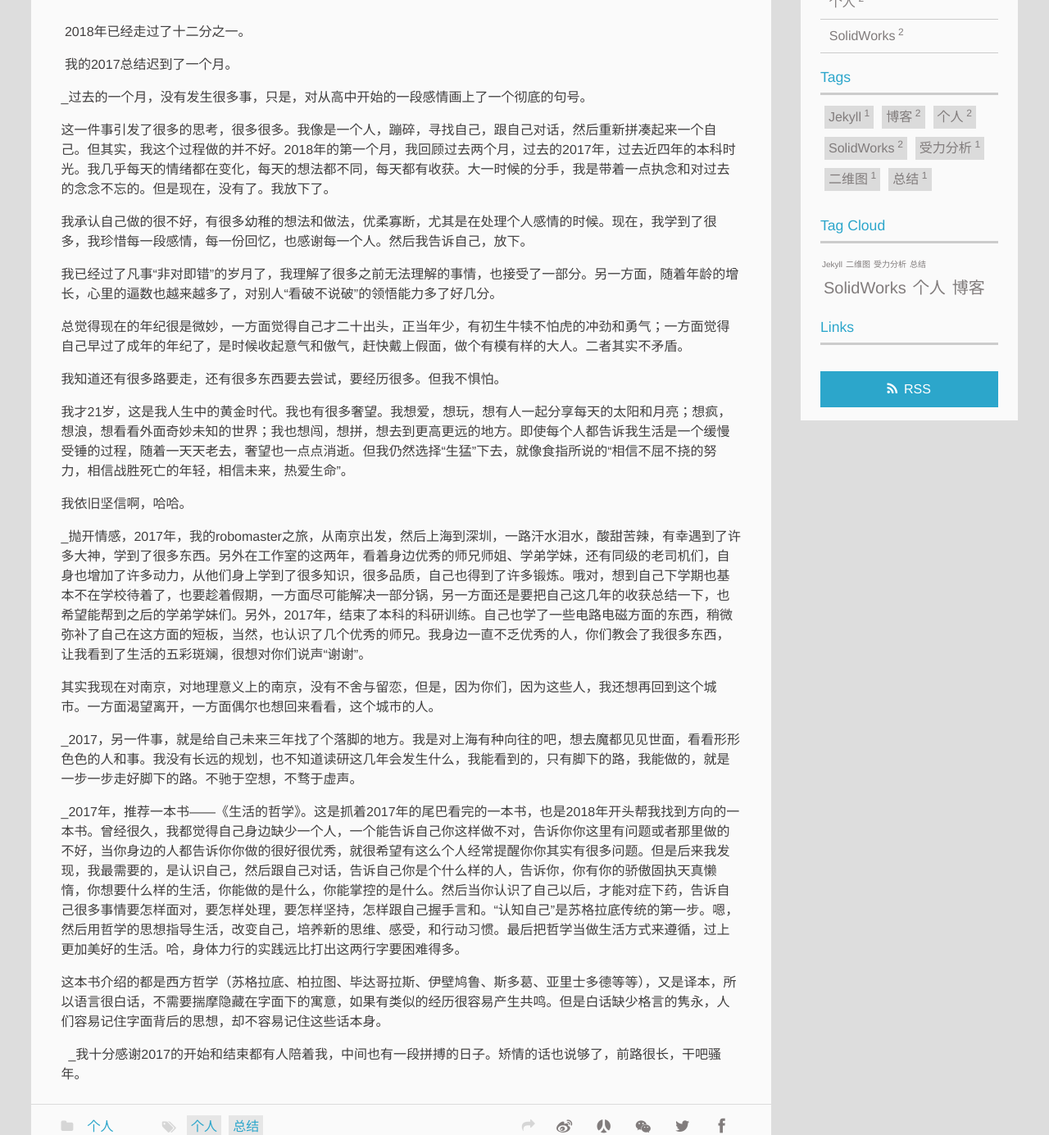
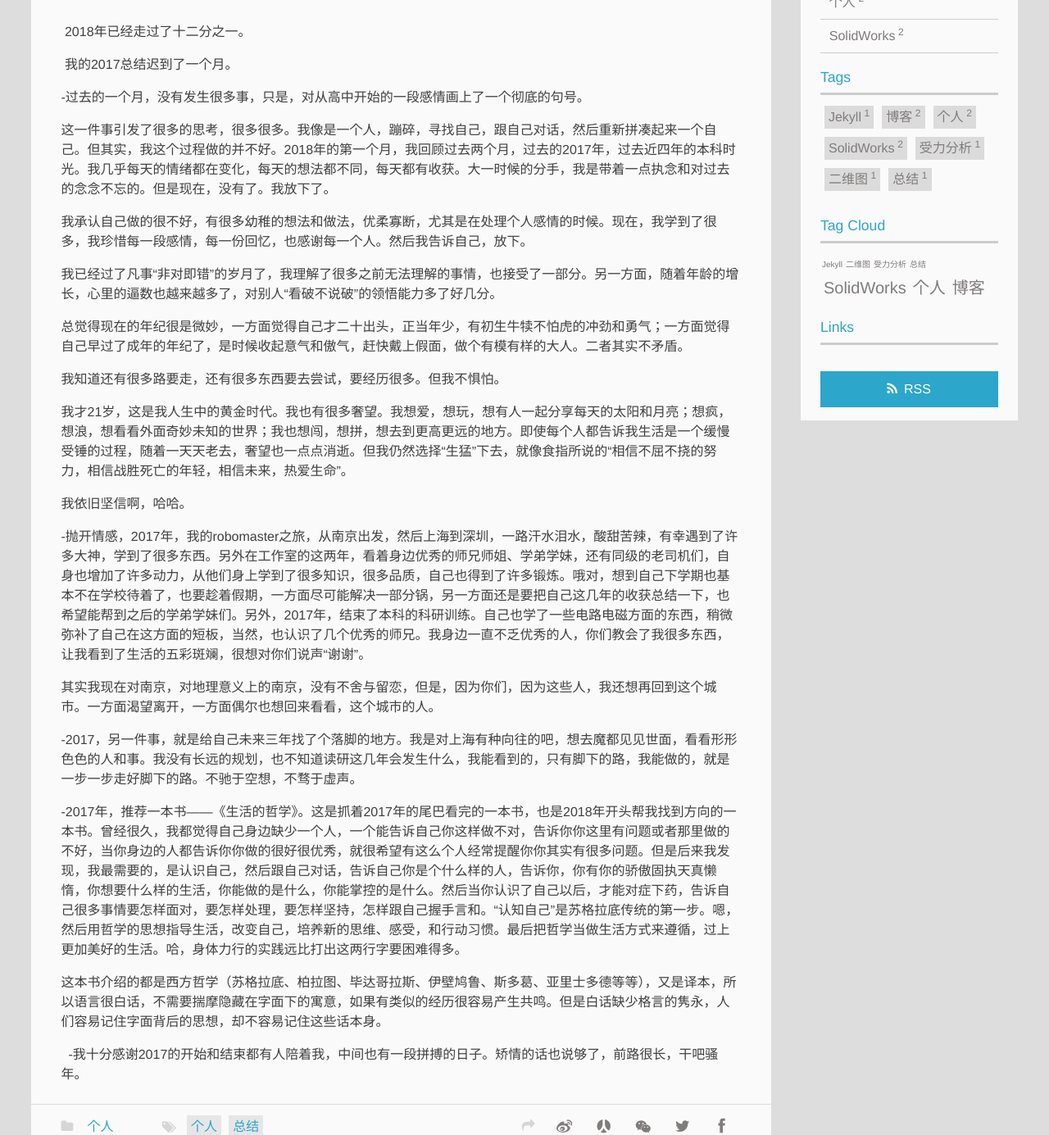
Before and after one commit to ZushengZhao/ZushengZhao.github.io, a Jekyll site: the page built from _posts/2018-02-02-迟到的2017总结.md, in a window 1280 px wide. Shown: the part 356-1741 px from the top of the page at 82% size. Built offline with Jekyll 4.4.1, drawn with Linux system fonts in a browser that asks for light colours.

Commit message:
Update 2018-02-02-迟到的2017总结.md

```diff
--- a/_posts/2018-02-02-迟到的2017总结.md
+++ b/_posts/2018-02-02-迟到的2017总结.md
@@ -13,7 +13,7 @@ categories: 个人
 
   我的2017总结迟到了一个月。
 
-  _过去的一个月，没有发生很多事，只是，对从高中开始的一段感情画上了一个彻底的句号。
+  -过去的一个月，没有发生很多事，只是，对从高中开始的一段感情画上了一个彻底的句号。
 
   这一件事引发了很多的思考，很多很多。我像是一个人，蹦碎，寻找自己，跟自己对话，然后重新拼凑起来一个自己。但其实，我这个过程做的并不好。2018年的第一个月，我回顾过去两个月，过去的2017年，过去近四年的本科时光。我几乎每天的情绪都在变化，每天的想法都不同，每天都有收获。大一时候的分手，我是带着一点执念和对过去的念念不忘的。但是现在，没有了。我放下了。
 
@@ -29,14 +29,14 @@ categories: 个人
 
    我依旧坚信啊，哈哈。
 
-   _抛开情感，2017年，我的robomaster之旅，从南京出发，然后上海到深圳，一路汗水泪水，酸甜苦辣，有幸遇到了许多大神，学到了很多东西。另外在工作室的这两年，看着身边优秀的师兄师姐、学弟学妹，还有同级的老司机们，自身也增加了许多动力，从他们身上学到了很多知识，很多品质，自己也得到了许多锻炼。哦对，想到自己下学期也基本不在学校待着了，也要趁着假期，一方面尽可能解决一部分锅，另一方面还是要把自己这几年的收获总结一下，也希望能帮到之后的学弟学妹们。另外，2017年，结束了本科的科研训练。自己也学了一些电路电磁方面的东西，稍微弥补了自己在这方面的短板，当然，也认识了几个优秀的师兄。我身边一直不乏优秀的人，你们教会了我很多东西，让我看到了生活的五彩斑斓，很想对你们说声“谢谢”。
+   -抛开情感，2017年，我的robomaster之旅，从南京出发，然后上海到深圳，一路汗水泪水，酸甜苦辣，有幸遇到了许多大神，学到了很多东西。另外在工作室的这两年，看着身边优秀的师兄师姐、学弟学妹，还有同级的老司机们，自身也增加了许多动力，从他们身上学到了很多知识，很多品质，自己也得到了许多锻炼。哦对，想到自己下学期也基本不在学校待着了，也要趁着假期，一方面尽可能解决一部分锅，另一方面还是要把自己这几年的收获总结一下，也希望能帮到之后的学弟学妹们。另外，2017年，结束了本科的科研训练。自己也学了一些电路电磁方面的东西，稍微弥补了自己在这方面的短板，当然，也认识了几个优秀的师兄。我身边一直不乏优秀的人，你们教会了我很多东西，让我看到了生活的五彩斑斓，很想对你们说声“谢谢”。
 
    其实我现在对南京，对地理意义上的南京，没有不舍与留恋，但是，因为你们，因为这些人，我还想再回到这个城市。一方面渴望离开，一方面偶尔也想回来看看，这个城市的人。
 
-   _2017，另一件事，就是给自己未来三年找了个落脚的地方。我是对上海有种向往的吧，想去魔都见见世面，看看形形色色的人和事。我没有长远的规划，也不知道读研这几年会发生什么，我能看到的，只有脚下的路，我能做的，就是一步一步走好脚下的路。不驰于空想，不骛于虚声。
+   -2017，另一件事，就是给自己未来三年找了个落脚的地方。我是对上海有种向往的吧，想去魔都见见世面，看看形形色色的人和事。我没有长远的规划，也不知道读研这几年会发生什么，我能看到的，只有脚下的路，我能做的，就是一步一步走好脚下的路。不驰于空想，不骛于虚声。
 
-   _2017年，推荐一本书——《生活的哲学》。这是抓着2017年的尾巴看完的一本书，也是2018年开头帮我找到方向的一本书。曾经很久，我都觉得自己身边缺少一个人，一个能告诉自己你这样做不对，告诉你你这里有问题或者那里做的不好，当你身边的人都告诉你你做的很好很优秀，就很希望有这么个人经常提醒你你其实有很多问题。但是后来我发现，我最需要的，是认识自己，然后跟自己对话，告诉自己你是个什么样的人，告诉你，你有你的骄傲固执天真懒惰，你想要什么样的生活，你能做的是什么，你能掌控的是什么。然后当你认识了自己以后，才能对症下药，告诉自己很多事情要怎样面对，要怎样处理，要怎样坚持，怎样跟自己握手言和。“认知自己”是苏格拉底传统的第一步。嗯，然后用哲学的思想指导生活，改变自己，培养新的思维、感受，和行动习惯。最后把哲学当做生活方式来遵循，过上更加美好的生活。哈，身体力行的实践远比打出这两行字要困难得多。
+   -2017年，推荐一本书——《生活的哲学》。这是抓着2017年的尾巴看完的一本书，也是2018年开头帮我找到方向的一本书。曾经很久，我都觉得自己身边缺少一个人，一个能告诉自己你这样做不对，告诉你你这里有问题或者那里做的不好，当你身边的人都告诉你你做的很好很优秀，就很希望有这么个人经常提醒你你其实有很多问题。但是后来我发现，我最需要的，是认识自己，然后跟自己对话，告诉自己你是个什么样的人，告诉你，你有你的骄傲固执天真懒惰，你想要什么样的生活，你能做的是什么，你能掌控的是什么。然后当你认识了自己以后，才能对症下药，告诉自己很多事情要怎样面对，要怎样处理，要怎样坚持，怎样跟自己握手言和。“认知自己”是苏格拉底传统的第一步。嗯，然后用哲学的思想指导生活，改变自己，培养新的思维、感受，和行动习惯。最后把哲学当做生活方式来遵循，过上更加美好的生活。哈，身体力行的实践远比打出这两行字要困难得多。
 
    这本书介绍的都是西方哲学（苏格拉底、柏拉图、毕达哥拉斯、伊壁鸠鲁、斯多葛、亚里士多德等等），又是译本，所以语言很白话，不需要揣摩隐藏在字面下的寓意，如果有类似的经历很容易产生共鸣。但是白话缺少格言的隽永，人们容易记住字面背后的思想，却不容易记住这些话本身。
 
-   _我十分感谢2017的开始和结束都有人陪着我，中间也有一段拼搏的日子。矫情的话也说够了，前路很长，干吧骚年。
+   -我十分感谢2017的开始和结束都有人陪着我，中间也有一段拼搏的日子。矫情的话也说够了，前路很长，干吧骚年。
```
